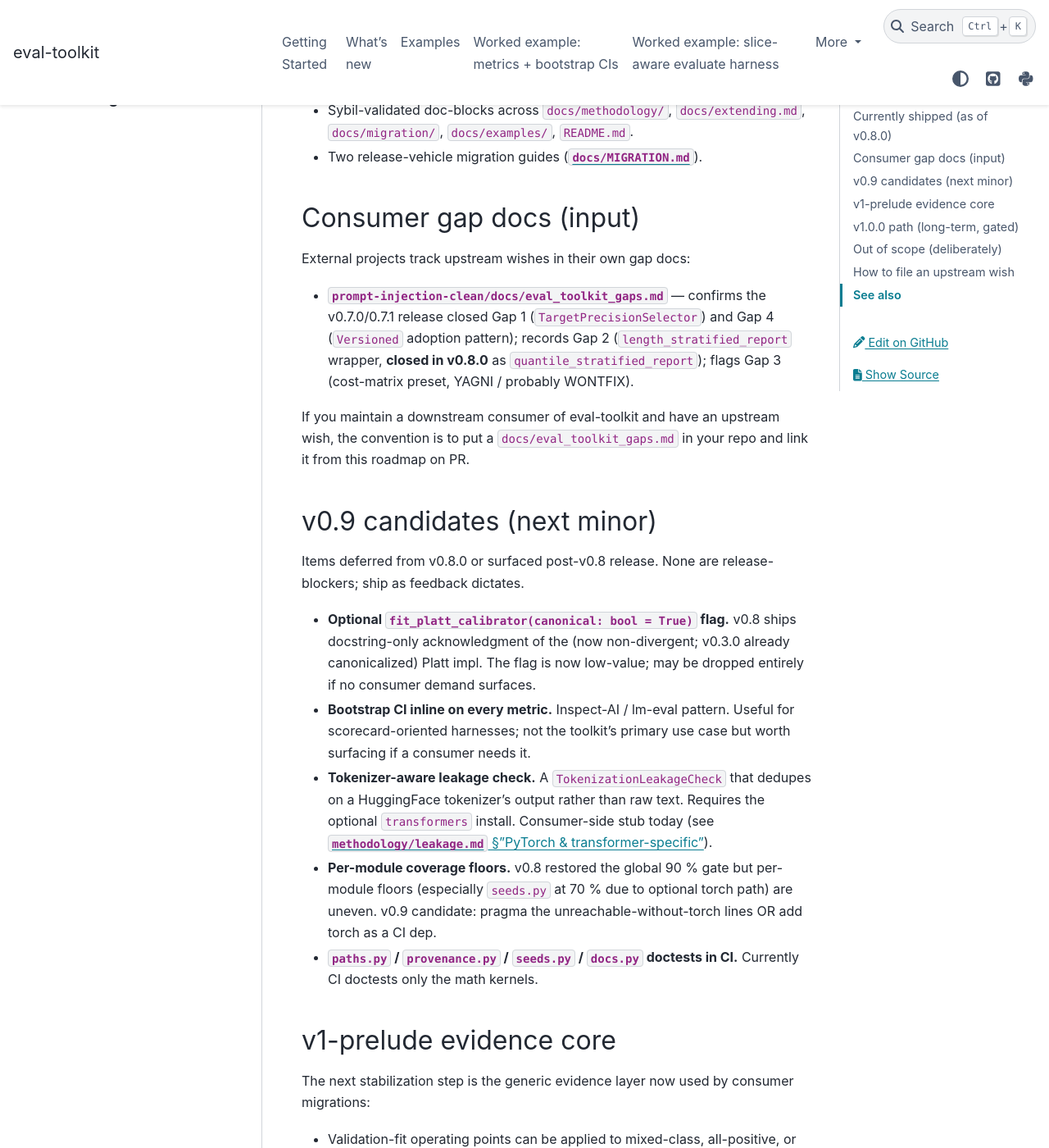
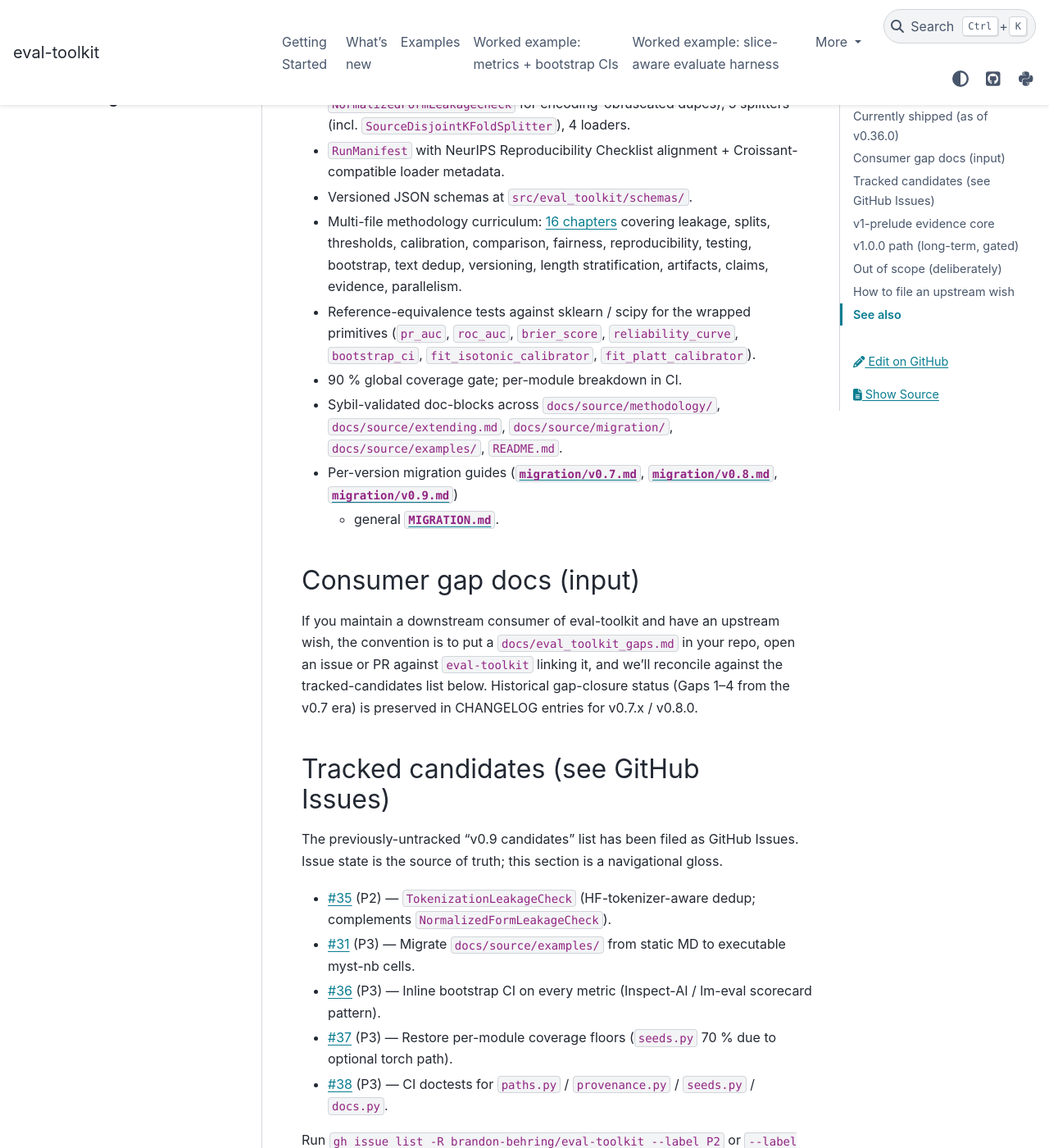
Before and after one commit to brandon-behring/eval-toolkit, a Sphinx documentation site: the page built from docs/source/roadmap.md, in a window 1280 px wide and 1400 px high, scrolled down 869 px. Shown: the whole window at 82% size. Built offline with Sphinx 7.4.7 and the PyData theme 0.15.4, drawn with Linux system fonts in a browser that asks for light colours; some of the changed text lies outside the part shown.

Commit message:
docs: Refresh roadmap.md to v0.36 baseline + cross-link tracked candidates
Replaces stale "v0.9 candidates" subsection with issue-keyed
"Tracked candidates" block pointing at #31 + 4 newly-filed issues
(#35 P2 TokenizationLeakageCheck, #36 P3 inline-bootstrap-CI, #37 P3
coverage floors, #38 P3 non-math doctests). Rewrites §v1.0.0 path
consumer-migration gate to reference only prompt-injection-detection-
submission as the real consumer (was: 3-of-4 phantom-consumer claim).
Adds fit_platt_calibrator canonical flag to Out-of-scope.

Generated with Claude Code

Co-Authored-By: Claude Opus 4.7 (1M context) <noreply@anthropic.com>

```diff
--- a/docs/source/roadmap.md
+++ b/docs/source/roadmap.md
@@ -8,10 +8,25 @@ This document is **descriptive of intent, not a commitment**. The
 priorities reflect today's understanding of what consumers need;
 order may change as feedback comes in.
 
-## Currently shipped (as of v0.8.0)
+## Currently shipped (as of v0.36.0)
 
 See [`CHANGELOG.md`](https://github.com/brandon-behring/eval-toolkit/blob/main/CHANGELOG.md) for the full release history.
-The state-of-the-toolkit summary:
+Highlights since v0.33:
+
+- **v0.34.0** — Phase 4 stats unblockers (CV-aware block bootstrap,
+  generalized `mde_from_ci`, multi-comparisons correction); unified
+  internal `parallel_map` helper + `n_jobs` kwarg on all 5 public
+  bootstrap functions; cookbook docs (3 compositional patterns).
+  Closed the entire prior backlog in one release.
+- **v0.35.0** — `fit_temperature_binary` (scalar-proba adapter for
+  binary calibration; closes #28); Scorer picklability ADR in
+  `methodology/parallelism.md` (unblocks v0.36 harness parallelism).
+- **v0.36.0** — `evaluate(n_jobs=)` + `evaluate_folded(n_jobs=)` wire
+  the unified parallelism pattern into the harness loop (closes #29,
+  #30). CI actions bumped to Node 24 ahead of the 2026-06-02
+  deprecation.
+
+State-of-the-toolkit:
 
 - 5 Tier-2 Protocols (`Scorer`, `LeakageCheck`, `Splitter`,
   `ThresholdSelector`, `DatasetLoader`) + 1 opt-in (`Versioned`).
@@ -22,57 +37,46 @@ The state-of-the-toolkit summary:
   Croissant-compatible loader metadata.
 - Versioned JSON schemas at `src/eval_toolkit/schemas/`.
 - Multi-file methodology curriculum:
-  [12 chapters](methodology/README.md) covering leakage, splits,
+  [16 chapters](methodology/README.md) covering leakage, splits,
   thresholds, calibration, comparison, fairness, reproducibility,
-  testing, bootstrap, text dedup, versioning, length stratification.
+  testing, bootstrap, text dedup, versioning, length stratification,
+  artifacts, claims, evidence, parallelism.
 - Reference-equivalence tests against sklearn / scipy for the wrapped
   primitives (`pr_auc`, `roc_auc`, `brier_score`, `reliability_curve`,
   `bootstrap_ci`, `fit_isotonic_calibrator`, `fit_platt_calibrator`).
 - 90 % global coverage gate; per-module breakdown in CI.
-- Sybil-validated doc-blocks across `docs/methodology/`,
-  `docs/extending.md`, `docs/migration/`, `docs/examples/`,
-  `README.md`.
-- Two release-vehicle migration guides
-  ([`docs/MIGRATION.md`](MIGRATION.md)).
+- Sybil-validated doc-blocks across `docs/source/methodology/`,
+  `docs/source/extending.md`, `docs/source/migration/`,
+  `docs/source/examples/`, `README.md`.
+- Per-version migration guides
+  ([`migration/v0.7.md`](migration/v0.7.md),
+  [`migration/v0.8.md`](migration/v0.8.md),
+  [`migration/v0.9.md`](migration/v0.9.md))
+  + general [`MIGRATION.md`](MIGRATION.md).
 
 ## Consumer gap docs (input)
 
-External projects track upstream wishes in their own gap docs:
-
-- **`prompt-injection-clean/docs/eval_toolkit_gaps.md`** — confirms
-  the v0.7.0/0.7.1 release closed Gap 1 (`TargetPrecisionSelector`)
-  and Gap 4 (`Versioned` adoption pattern); records Gap 2
-  (`length_stratified_report` wrapper, **closed in v0.8.0** as
-  `quantile_stratified_report`); flags Gap 3 (cost-matrix preset,
-  YAGNI / probably WONTFIX).
-
 If you maintain a downstream consumer of eval-toolkit and have an
 upstream wish, the convention is to put a `docs/eval_toolkit_gaps.md`
-in your repo and link it from this roadmap on PR.
+in your repo, open an issue or PR against `eval-toolkit` linking it,
+and we'll reconcile against the tracked-candidates list below.
+Historical gap-closure status (Gaps 1–4 from the v0.7 era) is
+preserved in CHANGELOG entries for v0.7.x / v0.8.0.
 
-## v0.9 candidates (next minor)
+## Tracked candidates (see GitHub Issues)
 
-Items deferred from v0.8.0 or surfaced post-v0.8 release. None are
-release-blockers; ship as feedback dictates.
+The previously-untracked "v0.9 candidates" list has been filed as
+GitHub Issues. Issue state is the source of truth; this section is a
+navigational gloss.
 
-- **Optional `fit_platt_calibrator(canonical: bool = True)` flag.** v0.8
-  ships docstring-only acknowledgment of the (now non-divergent;
-  v0.3.0 already canonicalized) Platt impl. The flag is now low-value;
-  may be dropped entirely if no consumer demand surfaces.
-- **Bootstrap CI inline on every metric.** Inspect-AI / lm-eval pattern.
-  Useful for scorecard-oriented harnesses; not the toolkit's primary
-  use case but worth surfacing if a consumer needs it.
-- **Tokenizer-aware leakage check.** A
-  `TokenizationLeakageCheck` that dedupes on a HuggingFace tokenizer's
-  output rather than raw text. Requires the optional `transformers`
-  install. Consumer-side stub today (see
-  [`methodology/leakage.md` §"PyTorch & transformer-specific"](methodology/leakage.md#pytorch-pitfalls)).
-- **Per-module coverage floors.** v0.8 restored the global 90 % gate
-  but per-module floors (especially `seeds.py` at 70 % due to
-  optional torch path) are uneven. v0.9 candidate: pragma the
-  unreachable-without-torch lines OR add torch as a CI dep.
-- **`paths.py` / `provenance.py` / `seeds.py` / `docs.py` doctests in
-  CI.** Currently CI doctests only the math kernels.
+- [#35](https://github.com/brandon-behring/eval-toolkit/issues/35) (P2) — `TokenizationLeakageCheck` (HF-tokenizer-aware dedup; complements `NormalizedFormLeakageCheck`).
+- [#31](https://github.com/brandon-behring/eval-toolkit/issues/31) (P3) — Migrate `docs/source/examples/` from static MD to executable myst-nb cells.
+- [#36](https://github.com/brandon-behring/eval-toolkit/issues/36) (P3) — Inline bootstrap CI on every metric (Inspect-AI / lm-eval scorecard pattern).
+- [#37](https://github.com/brandon-behring/eval-toolkit/issues/37) (P3) — Restore per-module coverage floors (`seeds.py` 70 % due to optional torch path).
+- [#38](https://github.com/brandon-behring/eval-toolkit/issues/38) (P3) — CI doctests for `paths.py` / `provenance.py` / `seeds.py` / `docs.py`.
+
+Run `gh issue list -R brandon-behring/eval-toolkit --label P2` or
+`--label P3` for live state.
 
 ## v1-prelude evidence core
 
@@ -94,19 +98,18 @@ or markdown report generator.
 v1.0.0 signals API stability — breaking changes after v1.0 require
 v2.0. Gated on:
 
-1. **All four `prompt_injection_*` consumers fully migrated** to v0.7+
-   and **running in production for ≥ 1 review cycle.** As of
-   v0.8.0: 3 of 4 (`prompt_injection_detector`,
-   `prompt_injection_classifier_showcase`, `prompt-injection-sdd`)
-   are migrated and committed; `prompt-injection-clean` was
-   scaffolded against v0.7.1 from the start.
+1. **Real consumer running v0.7+ in production for ≥ 1 review cycle.**
+   The canonical consumer is `prompt-injection-detection-submission`.
+   Other `prompt_injection_*` / `prompt-injection-*` repos in the
+   author's workspace are experiments, scaffolds, or earlier
+   prototypes — only the detection-submission repo gates v1.0.
 2. **Protocol shapes survive ≥ 1 "should we change this?" review
    cycle.** v0.7.x added 5 new Protocols; v0.8.0 didn't change any.
    v0.9 might (e.g., the Versioned-canonical-impl shape if v0.9 ships
    the canonical Platt flag). v1.0 means we're *confident* the shapes
    are durable.
-   The v1-prelude evidence APIs must also survive one V3-shaped and one
-   SDD-shaped consumer migration check.
+   The v1-prelude evidence APIs must also survive one real-consumer
+   migration check (the `prompt-injection-detection-submission` repo).
 3. **Methodology docs peer-reviewed** by an external reader (statistics
    / methodology background, ideally not part of the
    `prompt_injection_*` core team).
@@ -140,6 +143,11 @@ These are valuable but **not** on the roadmap:
   own CLI (e.g., the `prompt_injection_*` repos' `evaluate.py` scripts).
 - **A formal plugin registry / setuptools entry-points system.** The
   Protocol-based seam is sufficient.
+- **Optional `fit_platt_calibrator(canonical: bool = True)` flag.**
+  v0.3.0 already canonicalized the impl per Platt 1999 §2.2; the flag
+  would re-introduce the non-canonical variant for backward
+  compatibility but no consumer demand has surfaced. WONTFIX unless
+  asked.
 
 ## How to file an upstream wish
 
```
